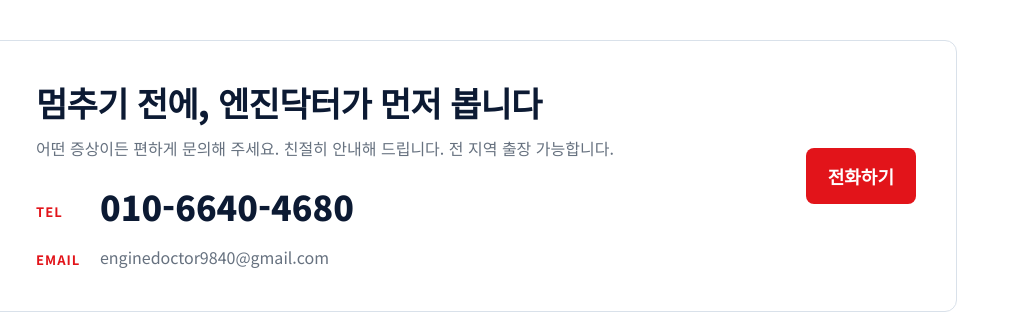
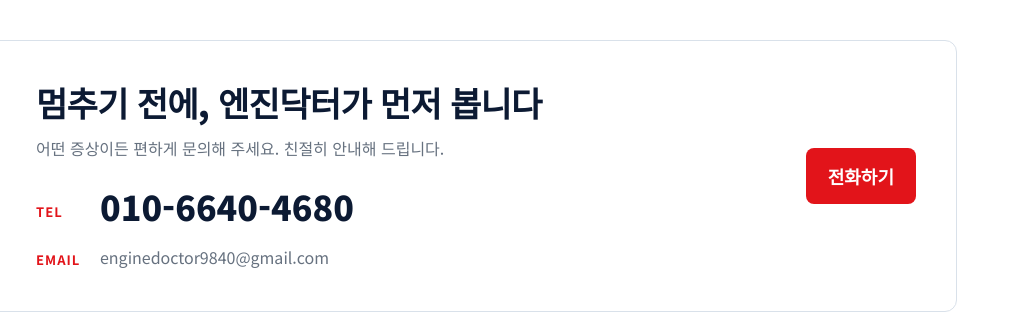
Before and after one commit to enginedoctor9840/enginedoctor-site, a plain HTML site: page index.html in a window 1280 px wide. Shown: the part 7277-7597 px from the top of the page, 259-1280 px from the left. Drawn offline with Linux system fonts and the light colour scheme.

Commit message:
연락처 문구에서 출장 문장 삭제
Co-Authored-By: Claude Opus 5.5 <noreply@anthropic.com>
Claude-Session: https://claude.ai/code/session_01LcCtUL3gHfvX5wtEavipec

```diff
--- a/index.html
+++ b/index.html
@@ -334,7 +334,7 @@ footer .wrap{display:flex;flex-wrap:wrap;gap:6px 26px;padding:22px max(5vw,16px)
 <img class="logo" src="img/logo.png" alt="Engine Doctor 로고">
 <div>
 <h2 class="cta-h"><span>멈추기 전에,</span> <span>엔진닥터가 먼저 봅니다</span></h2>
-<p style="color:var(--mute);margin-top:10px">어떤 증상이든 편하게 문의해 주세요. 친절히 안내해 드립니다. 전 지역 출장 가능합니다.</p>
+<p style="color:var(--mute);margin-top:10px">어떤 증상이든 편하게 문의해 주세요. 친절히 안내해 드립니다.</p>
 <div class="cinfo">
 <a class="tel" href="tel:01066404680"><span class="lb">TEL</span>010-6640-4680</a>
 <a class="mail" href="mailto:enginedoctor9840@gmail.com"><span class="lb">EMAIL</span>enginedoctor9840@gmail.com</a>
```
